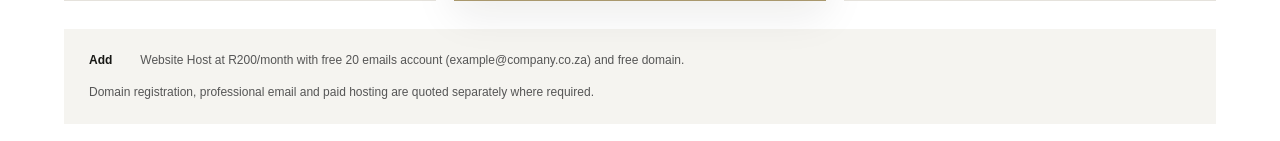
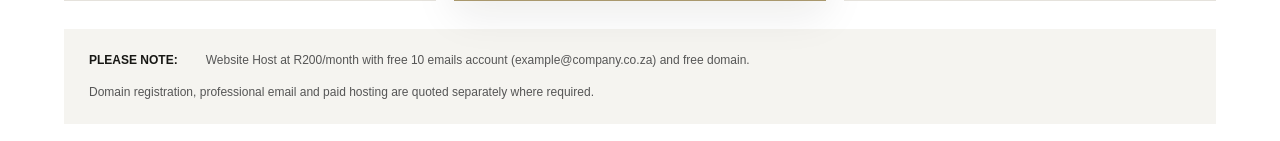
Before and after one commit to motloungtlou9-jpg/skydreams, a plain HTML site: page index.html in a window 1280 px wide. Shown: the part 3293-3434 px from the top of the page. Drawn offline with Linux system fonts and the light colour scheme.

Commit message:
Update pricing note for website hosting details

```diff
--- a/index.html
+++ b/index.html
@@ -1110,8 +1110,8 @@ footer {
         </div>
 
         <div class="pricing-note">
-            <strong>Add</strong>
-            <span>Website Host at R200/month with free 20 emails account (example@company.co.za) and  free domain.</span>
+            <strong><b>PLEASE NOTE:</b></strong>
+            <span>Website Host at R200/month with free 10 emails account (example@company.co.za) and  free domain.</span>
 
             <span>
                 Domain registration, professional email and paid hosting
```
